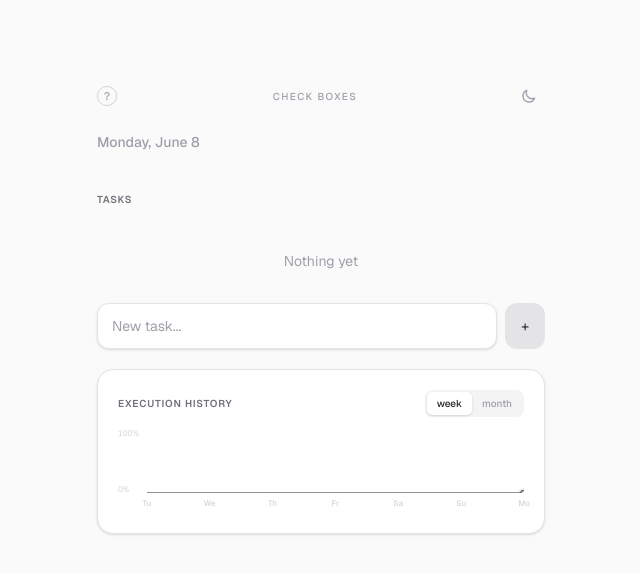
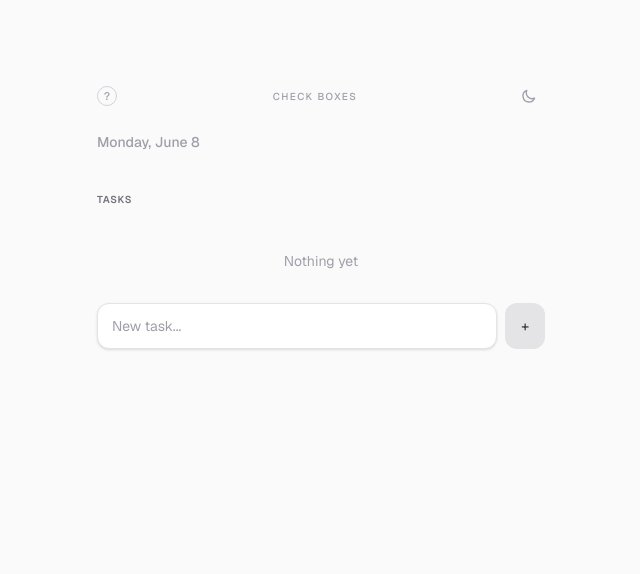
Before and after one commit to hannah7webb/check-boxes, a Next.js app: page / in a window 1280 px wide. Shown: the top 574 px of the page, without its empty margins (319-959 px from the left). Built offline with nearby package versions, Linux system fonts and the light colour scheme.

Commit message:
some new updates

```diff
--- a/app/page.tsx
+++ b/app/page.tsx
@@ -270,6 +270,7 @@ export default function Home() {
   const card        = 'bg-white dark:bg-zinc-900 border border-zinc-200 dark:border-zinc-800';
   const her         = stats.historicExecutionRate;
   const projectedHer = her === null ? actualPct : Math.round((her + actualPct) / 2);
+  const hasHistory  = Object.values(records).some(r => r.finalized);
 
   // ── Graph ──────────────────────────────────────────────────────────────────
   const CHART_H = 64;
@@ -405,12 +406,10 @@ export default function Home() {
           </div>
         </section>
 
-        {/* Score — always visible */}
-        <section className={`${card} rounded-2xl px-4 pt-4 pb-4 sm:px-5 sm:pt-5 sm:pb-5 shadow-sm`}>
+        {/* Score — visible when tasks exist or there's history */}
+        {(tasks.length > 0 || hasHistory) && <section className={`${card} rounded-2xl px-4 pt-4 pb-4 sm:px-5 sm:pt-5 sm:pb-5 shadow-sm`}>
 
-          {/* Today's Progress — only when tasks exist */}
-          {tasks.length > 0 && (
-            <div className="mb-4 pb-4 border-b border-zinc-100 dark:border-zinc-800">
+          {tasks.length > 0 && <div className={tasks.length > 0 && hasHistory ? 'mb-4 pb-4 border-b border-zinc-100 dark:border-zinc-800' : ''}>
               <div className="flex items-center justify-between mb-2">
                 <span className={sectionLabel}>Today's Progress</span>
                 <span className="text-[11px] font-medium text-zinc-500 dark:text-zinc-400 tabular-nums">{actualPct}%</span>
@@ -438,8 +437,7 @@ export default function Home() {
                   </span>
                 </div>
               )}
-            </div>
-          )}
+            </div>}
 
           {/* Execution History */}
           <div>
@@ -520,7 +518,7 @@ export default function Home() {
             </div>
           </div>
 
-        </section>
+        </section>}
 
       </div>
 
```
